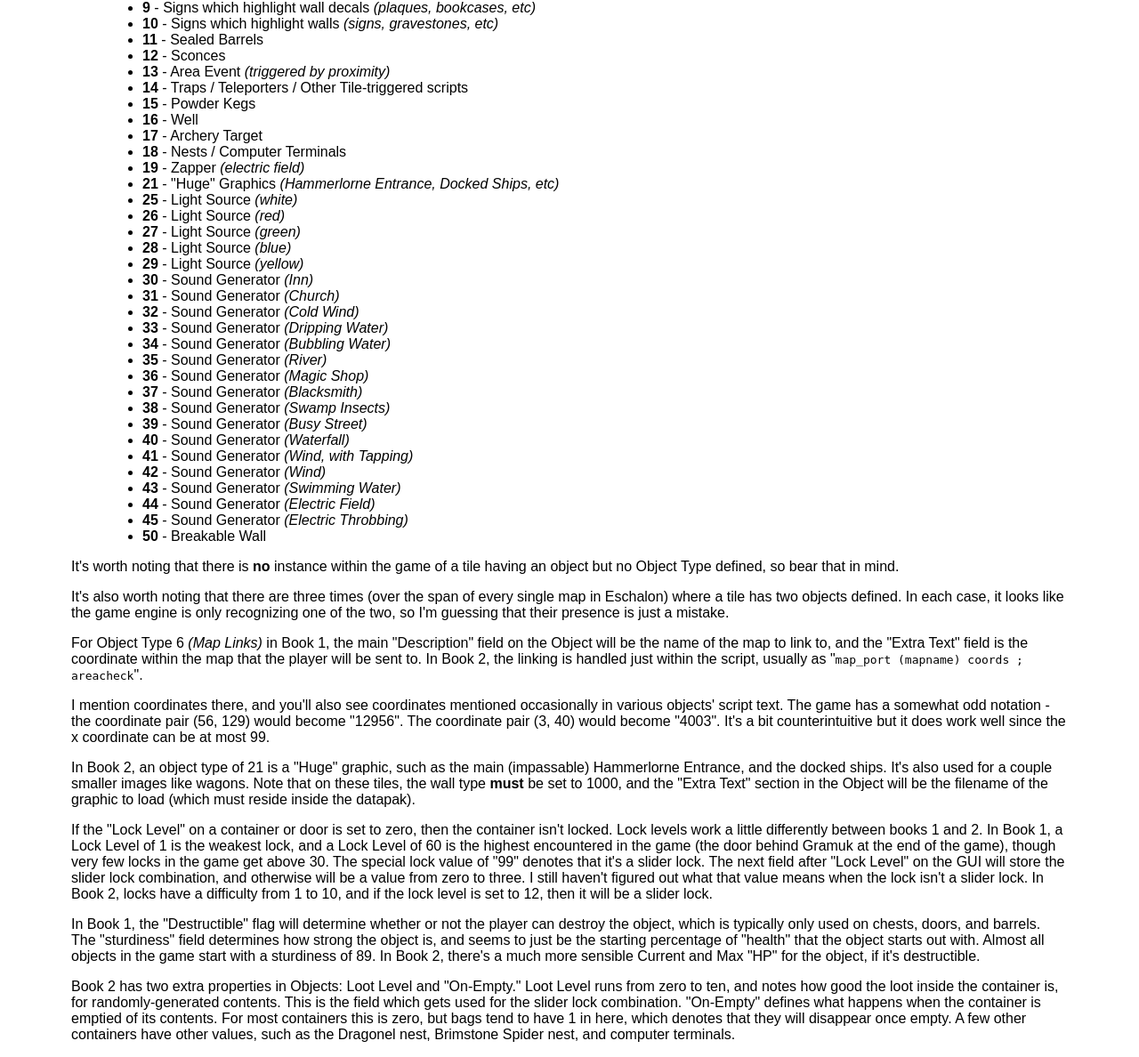
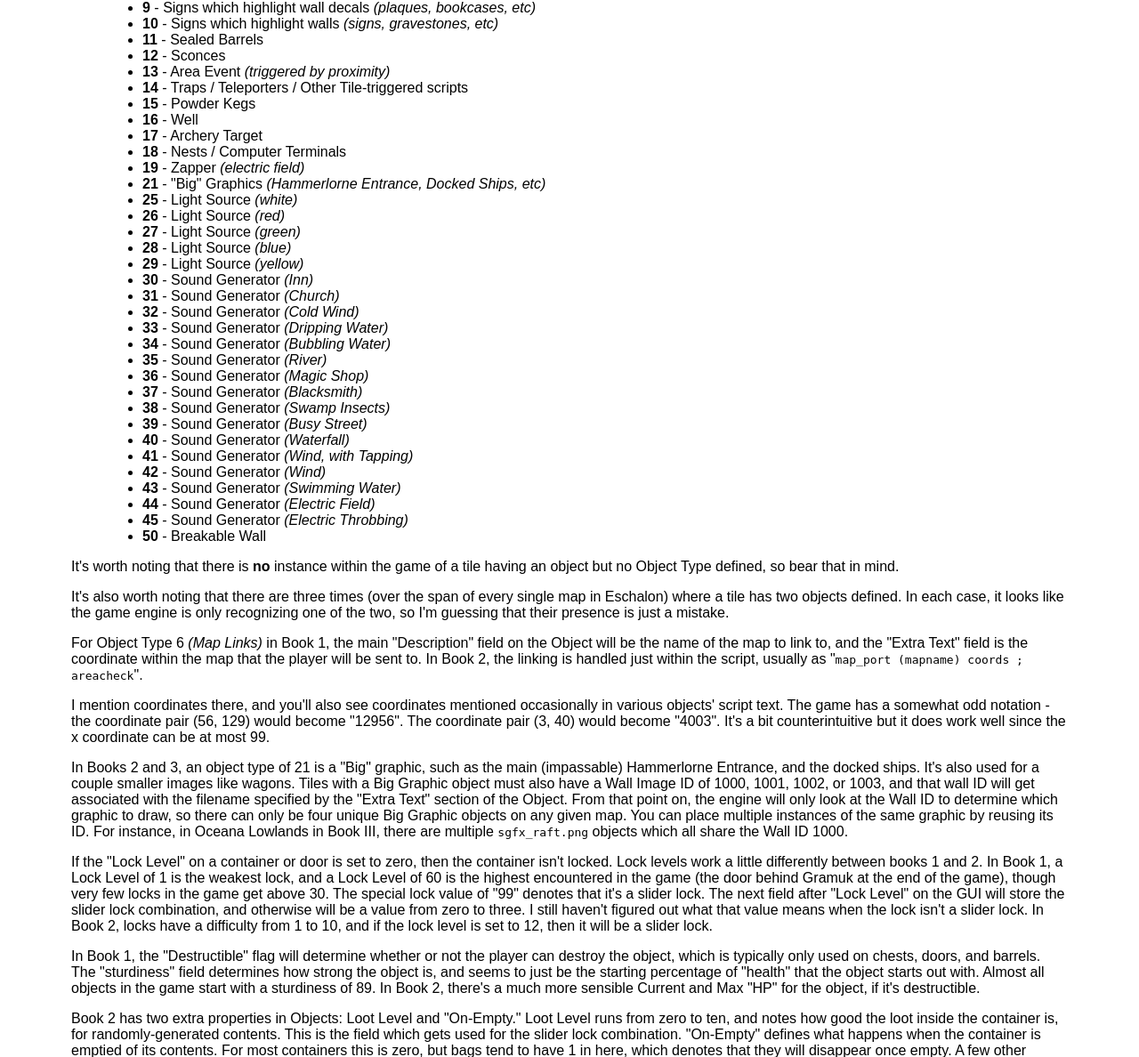
Before and after one commit to apocalyptech/eschalon_utils_web, a PHP site: page /map.php in a window 1280 px wide. Shown: the part 3358-4546 px from the top of the page at 89% size. Run offline with PHP 8.4, Linux system fonts and the light colour scheme.

Commit message:
Some updated notes about how Books 2 and 3 handle Big Graphics

```diff
--- a/map.php
+++ b/map.php
@@ -258,7 +258,7 @@ sometimes they do.
 <li><strong>17</strong> - Archery Target</li>
 <li><strong>18</strong> - Nests / Computer Terminals</li>
 <li><strong>19</strong> - Zapper <em>(electric field)</em></li>
-<li><strong>21</strong> - "Huge" Graphics <em>(Hammerlorne Entrance, Docked Ships, etc)</em></li>
+<li><strong>21</strong> - "Big" Graphics <em>(Hammerlorne Entrance, Docked Ships, etc)</em></li>
 <li><strong>25</strong> - Light Source <em>(white)</em></li>
 <li><strong>26</strong> - Light Source <em>(red)</em></li>
 <li><strong>27</strong> - Light Source <em>(green)</em></li>
@@ -300,12 +300,17 @@ occasionally in various objects' script text.  The game has
 a somewhat odd notation - the coordinate pair (56, 129) would become "12956".
 The coordinate pair (3, 40) would become "4003".  It's a bit counterintuitive
 but it does work well since the x coordinate can be at most 99.</p>
-<p>In Book 2, an object type of 21 is a "Huge" graphic, such as the main
+<p>In Books 2 and 3, an object type of 21 is a "Big" graphic, such as the main
 (impassable) Hammerlorne Entrance, and the docked ships.  It's also used for
-a couple smaller images like wagons.  Note that on these tiles, the wall type
-<strong>must</strong> be set to 1000, and the "Extra Text" section in the
-Object will be the filename of the graphic to load (which must reside inside
-the datapak).</p>
+a couple smaller images like wagons.  Tiles with a Big Graphic object must
+also have a Wall Image ID of 1000, 1001, 1002, or 1003, and that wall ID will
+get associated with the filename specified by the "Extra Text" section of
+the Object.  From that point on, the engine will only look at the Wall ID
+to determine which graphic to draw, so there can only be four unique Big
+Graphic objects on any given map.  You can place multiple instances of the
+same graphic by reusing its ID.  For instance, in Oceana Lowlands in Book III,
+there are multiple <tt>sgfx_raft.png</tt> objects which all share the Wall
+ID 1000.</p>
 <p>If the "Lock Level" on a container or door is set to zero, then the
 container isn't locked.  Lock levels work a little differently between books
 1 and 2.  In Book 1, a Lock Level of 1 is the weakest lock, and a Lock
```
